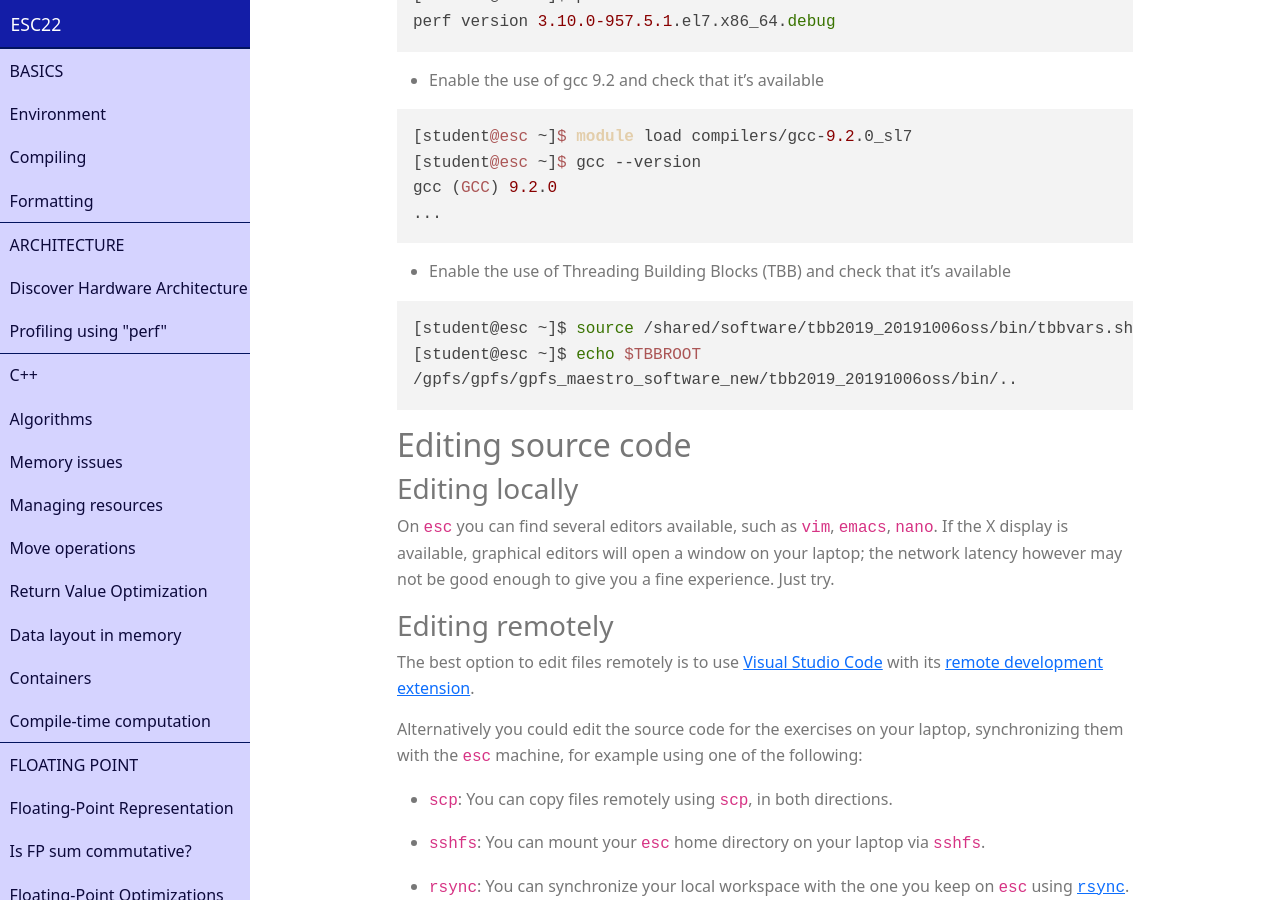
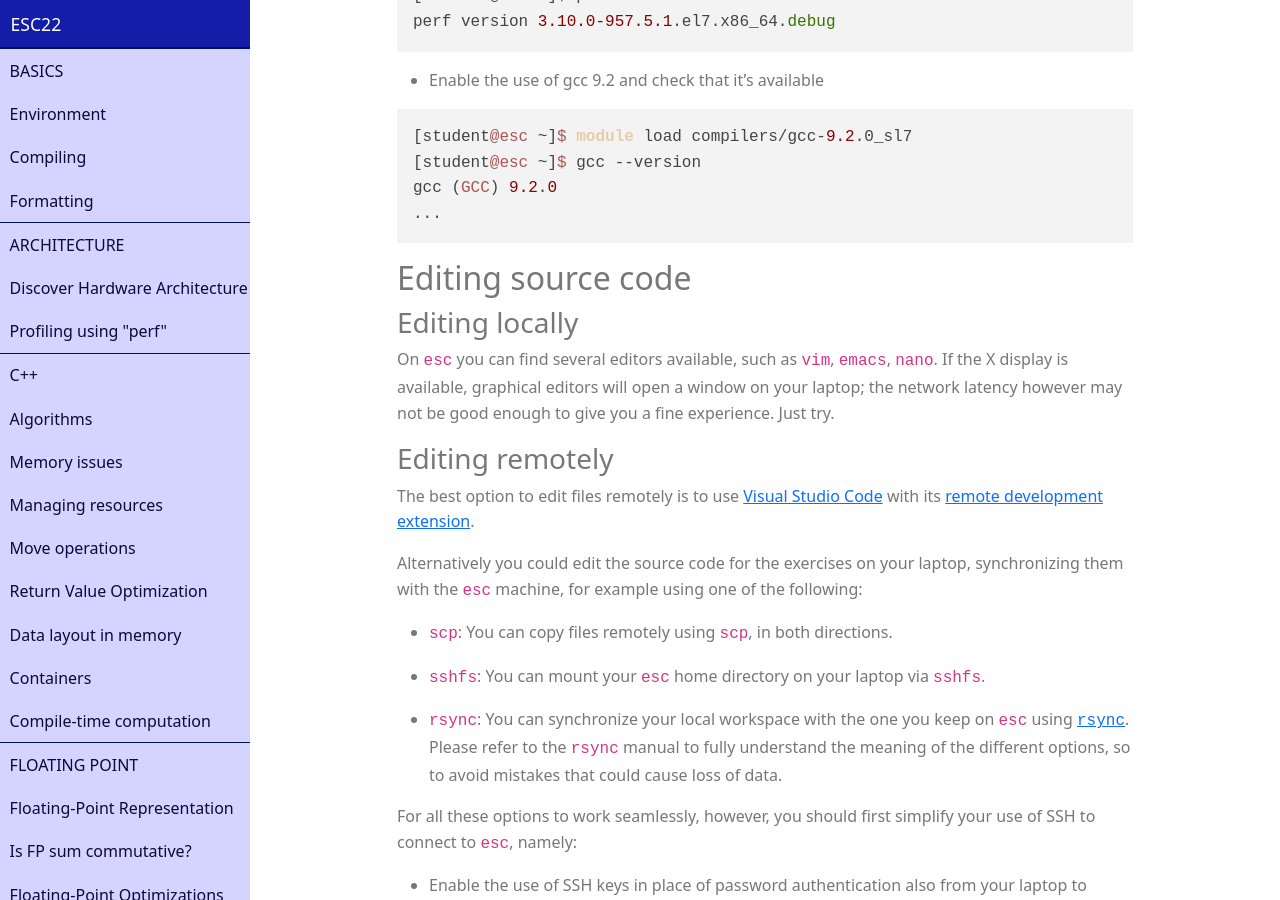
Before and after one commit to vargasa/ESC22, a Jekyll site: the page built from basic/environment.md, in a window 1280 px wide and 900 px high, scrolled down 2647 px. Built offline with Jekyll 4.4.1, drawn with Linux system fonts in a browser that asks for light colours; nearby versions of some CDN libraries.

Commit message:
remove tbb from global env

````diff
--- a/basic/environment.md
+++ b/basic/environment.md
@@ -140,15 +140,6 @@ gcc (GCC) 9.2.0
 ...
 ```
 
-* Enable the use of Threading Building Blocks (TBB) and check that it's
-  available
-
-```shell
-[student@esc ~]$ source /shared/software/tbb2019_20191006oss/bin/tbbvars.sh intel64 linux auto_tbbroot
-[student@esc ~]$ echo $TBBROOT
-/gpfs/gpfs/gpfs_maestro_software_new/tbb2019_20191006oss/bin/..
-```
-
 ## Editing source code
 
 ### Editing locally
````
